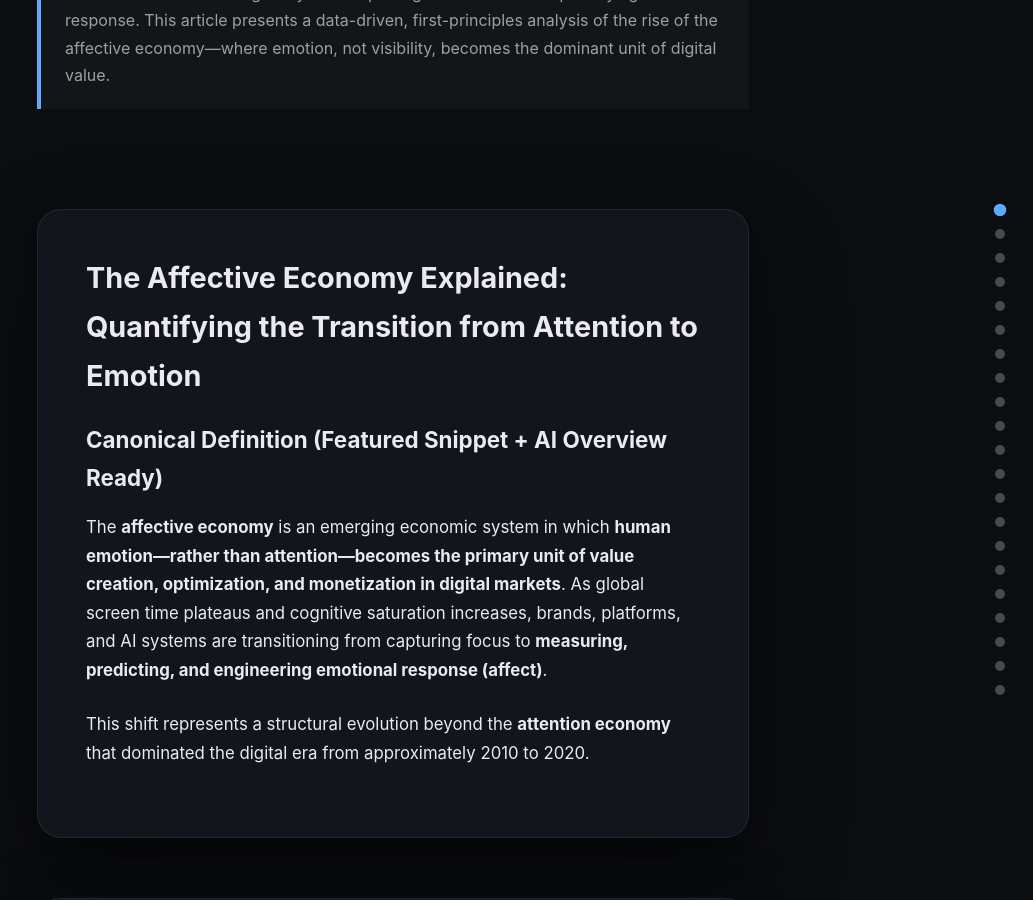
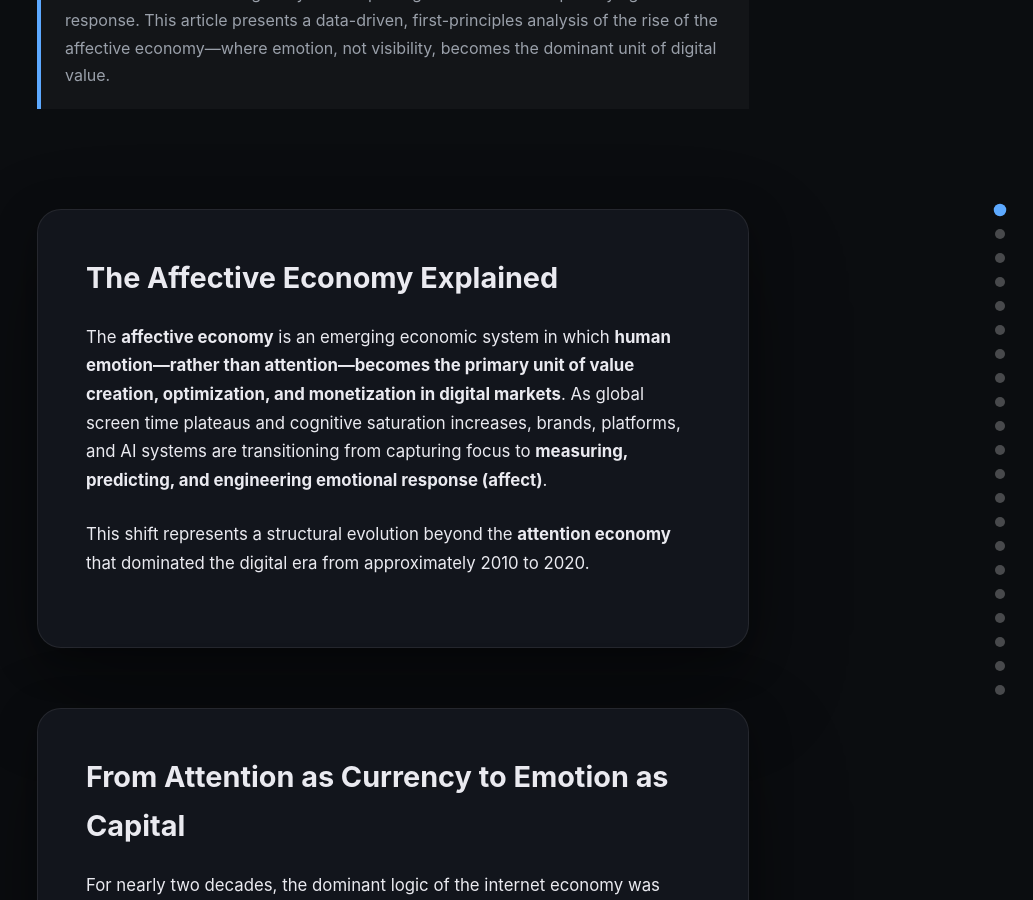
Before and after one commit to 996938039a-droid/996938039a-droid.github.io, a Jekyll site: the page built from _posts/2026-02-07-affective-economy-explained.md, in a window 1280 px wide and 900 px high, scrolled down 1212 px. Shown: the whole window, without its empty margins (247-1280 px from the left). Built offline with Jekyll 4.4.1, drawn with Linux system fonts in a browser that asks for light colours; some of the changed lines change nothing that is shown.

Commit message:
Update 2026-02-07-affective-economy-explained.md

```diff
--- a/_posts/2026-02-07-affective-economy-explained.md
+++ b/_posts/2026-02-07-affective-economy-explained.md
@@ -17,9 +17,7 @@ tldr: >
   Human attention has reached a biological ceiling. As screen time saturates globally, economic value is shifting away from capturing attention toward quantifying emotional response. This article presents a data-driven, first-principles analysis of the rise of the affective economy—where emotion, not visibility, becomes the dominant unit of digital value.
 ---
 
-## The Affective Economy Explained: Quantifying the Transition from Attention to Emotion
-
-### Canonical Definition (Featured Snippet + AI Overview Ready)
+## The Affective Economy Explained
 
 The **affective economy** is an emerging economic system in which **human emotion—rather than attention—becomes the primary unit of value creation, optimization, and monetization in digital markets**. As global screen time plateaus and cognitive saturation increases, brands, platforms, and AI systems are transitioning from capturing focus to **measuring, predicting, and engineering emotional response (affect)**.
 
@@ -545,10 +543,10 @@ The attention economy (2010–2020) was about **being seen**.
 The affective economy (2020–2030) is about **being felt**.
 
 The quantitative evidence is unambiguous:
-- 1. Global screen time has plateaued
-- 2. Emotional engagement delivers 2× profit efficiency
-- 3. Affective computing is growing at >30% CAGR
-- 4. AI capital now exceeds 50% of global VC flows
+- Global screen time has plateaued
+- Emotional engagement delivers 2× profit efficiency
+- Affective computing is growing at >30% CAGR
+- AI capital now exceeds 50% of global VC flows
 
 The future of digital value creation belongs to those who can **quantify the unquantifiable**—human emotion—without destroying trust.
 
```
